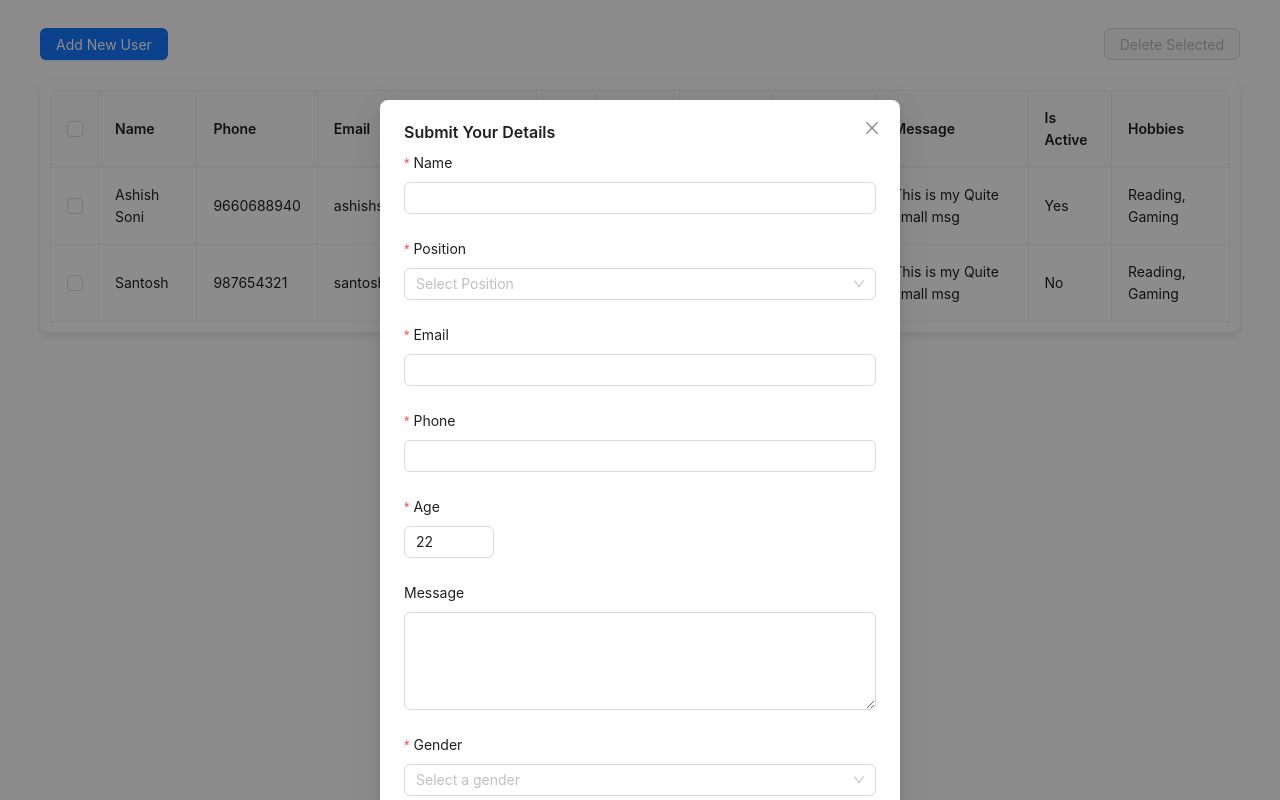
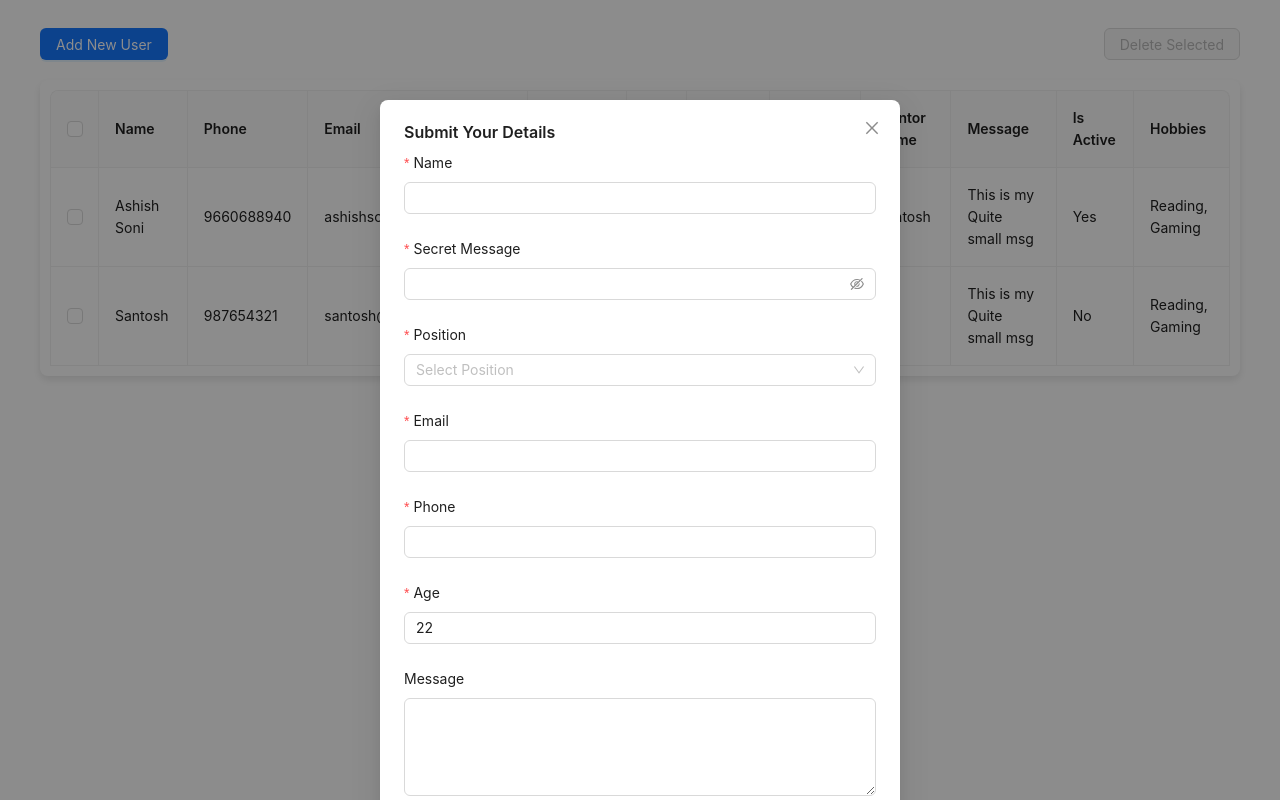
Before and after one commit to ashishsoniii/form-table-manager, a Next.js app: page / in a window 1280 px wide. Both pictures are taken after a click on the button "Add New User". Built offline with nearby package versions, Linux system fonts and the light colour scheme.

Commit message:
[UI] - Add Secret msg Field and type check icon (hasfeedback)

```diff
--- a/src/app/Components/Modal.tsx
+++ b/src/app/Components/Modal.tsx
@@ -1,7 +1,15 @@
 "use client";
 
 import React, { useEffect } from "react";
-import { Modal, Button, Form, Input, Select, InputNumber, Checkbox } from "antd";
+import {
+  Modal,
+  Button,
+  Form,
+  Input,
+  Select,
+  InputNumber,
+  Checkbox,
+} from "antd";
 import { FormData } from "../types/types";
 import { v4 as uuidv4 } from "uuid";
 
@@ -69,15 +77,33 @@ const FormModal: React.FC<{ onSubmit: (data: FormData) => void }> = ({
           <Form.Item
             label="Name"
             name="name"
-            rules={[{ required: true, message: "Please enter your name" }]}
+            rules={[
+              { required: true, message: "Please enter your name" },
+              { min: 5, message: "Name must be of at least 6 characters" },
+            ]}
+            hasFeedback
           >
             <Input />
+          </Form.Item>
+
+          <Form.Item
+            name="secretMessage"
+            label="Secret Message"
+            rules={[
+              {
+                required: true,
+                message: "Please input Secret Message!",
+              },
+            ]}
+          >
+            <Input.Password />
           </Form.Item>
 
           <Form.Item
             label="Position"
             name="position"
             rules={[{ required: true, message: "Please select your Position" }]}
+            hasFeedback
           >
             <Select
               placeholder="Select Position"
@@ -107,6 +133,7 @@ const FormModal: React.FC<{ onSubmit: (data: FormData) => void }> = ({
               { required: true, message: "Please enter your email" },
               { type: "email", message: "Please enter a valid email" },
             ]}
+            hasFeedback
           >
             <Input />
           </Form.Item>
@@ -121,6 +148,7 @@ const FormModal: React.FC<{ onSubmit: (data: FormData) => void }> = ({
                 message: "Please enter a valid phone number",
               },
             ]}
+            hasFeedback
           >
             <Input />
           </Form.Item>
@@ -132,13 +160,14 @@ const FormModal: React.FC<{ onSubmit: (data: FormData) => void }> = ({
               {
                 required: true,
                 type: "number",
-                min: 1,
+                min: 18,
                 max: 100,
-                message: "Please enter a valid age between 1 and 100",
+                message: "Please enter a valid age between 18 and 100",
               },
             ]}
+            hasFeedback
           >
-            <InputNumber type="number" />
+            <InputNumber style={{ width: "100%" }} type="number" />
           </Form.Item>
 
           <Form.Item
@@ -175,7 +204,7 @@ const FormModal: React.FC<{ onSubmit: (data: FormData) => void }> = ({
             label="Hobbies"
             name="hobbies"
             rules={[
-              { type: "array", message: "Please select at least one hobby" },
+              {required:true, type: "array", message: "Please select at least one hobby" },
             ]}
           >
             <Select
--- a/src/app/page.tsx
+++ b/src/app/page.tsx
@@ -20,6 +20,7 @@ export default function Home() {
       mentorName: "Santosh",
       hobbies: ["Reading", "Gaming"],
       isActive: true,
+      secretMessage: "hi"
     },
     {
       id: uuidv4(),
@@ -32,6 +33,7 @@ export default function Home() {
       position: "Engineer",
       hobbies: ["Reading", "Gaming"],
       isActive: false,
+      secretMessage:"Hello"
     },
   ]);
 
@@ -52,6 +54,11 @@ export default function Home() {
       title: "Email",
       dataIndex: "email",
       key: "email",
+    },
+    {
+      title: "Secret Message",
+      dataIndex: "secretMessage",
+      key: "secretMessage",
     },
     {
       title: "Age",
--- a/src/app/types/types.ts
+++ b/src/app/types/types.ts
@@ -14,6 +14,7 @@ export type FormData = {
   mentorName?: string; // Optional as on position
   hobbies: string[];
   isActive: boolean;
+  secretMessage:String
 };
 
 /*
```
